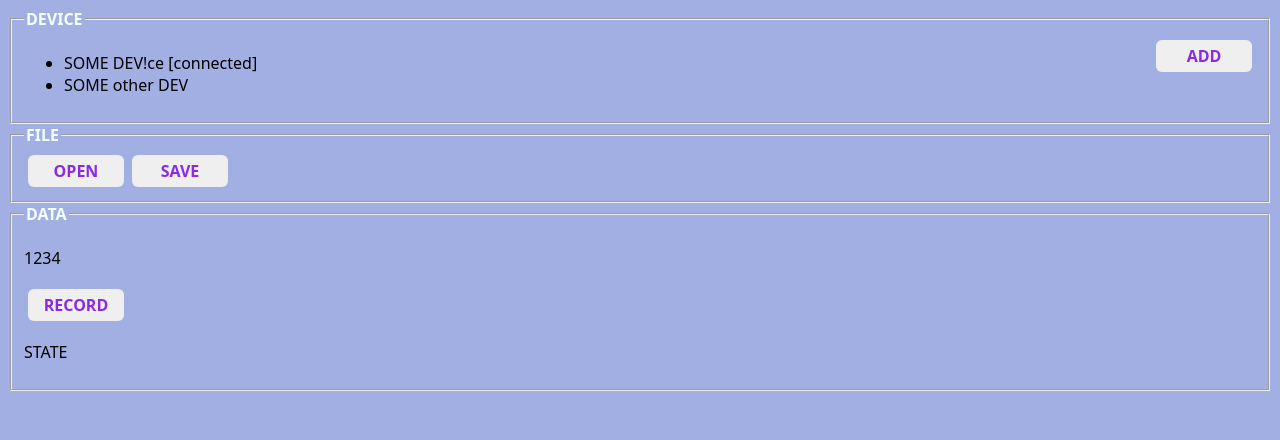
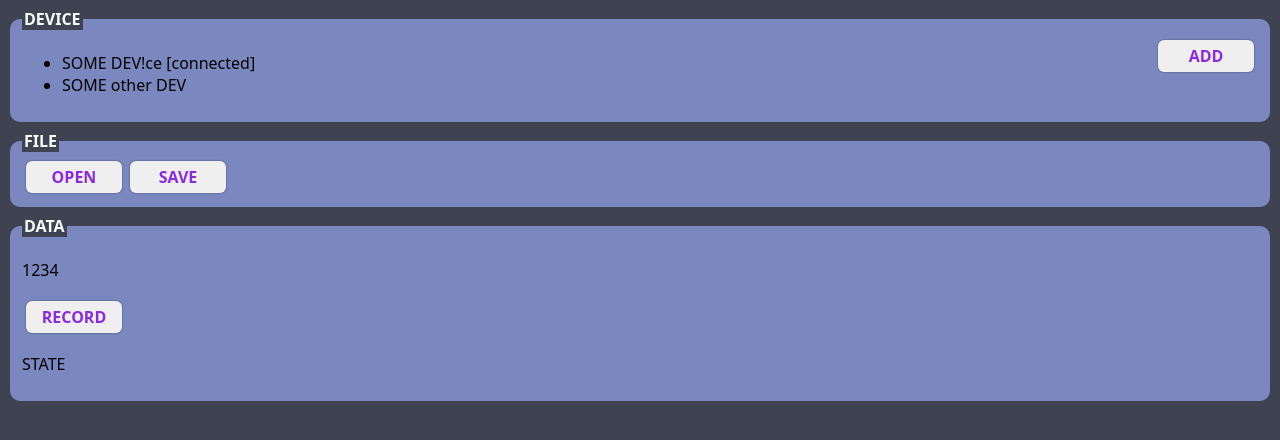
Before and after one commit to khoncharov/sensor-hub-app, an Angular app: page / in a window 1280 px wide. Shown: the top 440 px of the page. Built offline with nearby package versions, Linux system fonts and the light colour scheme.

Commit message:
fix: change styles

```diff
--- a/src/app/app.component.css
+++ b/src/app/app.component.css
@@ -2,3 +2,8 @@
   display: flex;
   justify-content: space-between;
 }
+
+.data_container {
+  color: #faf7e5;
+  text-shadow: 1px 1px 2px black;
+}
--- a/src/styles.css
+++ b/src/styles.css
@@ -7,30 +7,40 @@
 body {
   font-family: system-ui, -apple-system, BlinkMacSystemFont, "Segoe UI", Roboto,
     Oxygen, Ubuntu, Cantarell, "Open Sans", "Helvetica Neue", sans-serif;
+  font-weight: 500;
+  background-color: #3f4251;
+}
+
+fieldset {
+  margin-bottom: 8px;
   background-color: #8a9bdcca;
-  font-weight: 500;
+  border: none;
+  border-radius: 10px;
 }
 
 legend {
   font-weight: bold;
   color: mintcream;
+  background-color: #3f4251;
 }
 
 button {
   margin: 4px;
   height: 32px;
-  width: 96px;
+  min-width: 96px;
   border: none;
   border-radius: 6px;
   font: inherit;
   font-weight: bold;
   color: blueviolet;
   cursor: pointer;
+  box-shadow: 0px 0px 2px rgba(0, 0, 0, 0.5);
   transition: 0.2s;
 }
 
 button:hover {
   color: black;
+  box-shadow: 0px 0px 4px rgba(0, 0, 0, 0.856);
   background-color: #ecd5ec;
 }
 
```
